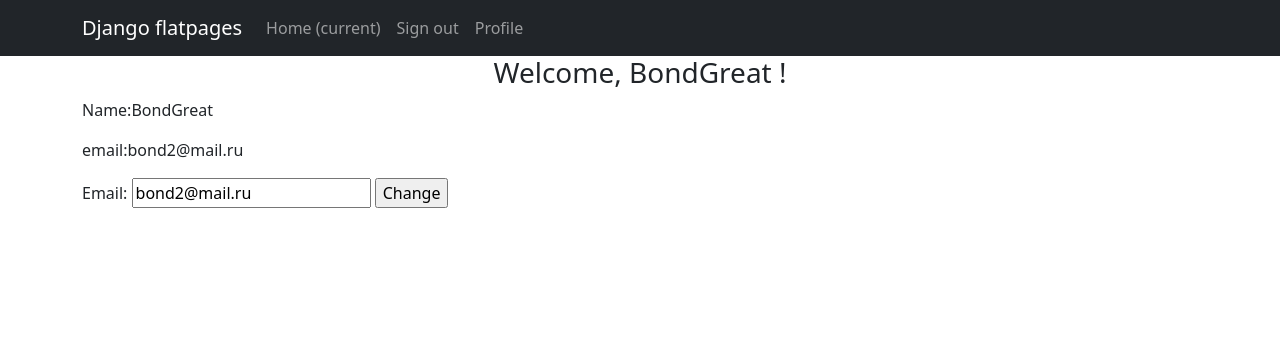
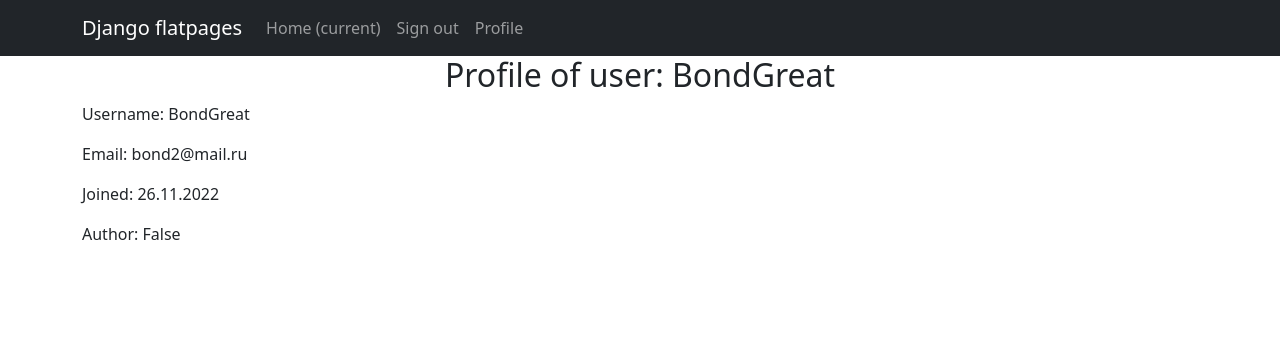
Before and after one commit to RashidUmarov/NewsPortal_D5, a Django app: page /accounts/6 in a window 1280 px wide. Shown: the top 356 px of the page. Run offline with Django 4.2, Linux system fonts and the light colour scheme; a user stored in the database is signed in; data comes from the database, SQL or seed files in the repository; both versions use the stored data as it was after the commit; some libraries are stand-ins or nearby versions.

Commit message:
NewsPosrtal D5: added checkbox Author on UserProfile page. Now Save user doesn't work

```diff
--- a/accounts/forms.py
+++ b/accounts/forms.py
@@ -1,6 +1,6 @@
 from django import forms
 from django.contrib.auth.forms import UserCreationForm
-from django.contrib.auth.models import User
+from django.contrib.auth.models import User, Group
 
 
 class SignUpForm(UserCreationForm):
@@ -21,17 +21,63 @@
 
 
 class UserProfile(forms.ModelForm):
-    first_name = forms.CharField(label="Имя")
-    last_name = forms.CharField(label="Фамилия")
-    email = forms.EmailField(label="Email")
+    author = forms.BooleanField(required=False)
+    # username=forms.CharField(max_length=120)
+    # first_name=forms.CharField(max_length=100)
+    # last_name = forms.CharField(max_length=100)
+    def __init__(self, *args, **kwargs):
+        #print(kwargs)
+        user_from_instance = kwargs.pop('instance')
+        # print(user)
+
+        # author = user.groups.filter(name='authors').exists()
+        initial_arguments = kwargs.get('initial', None)
+        updated_initail = {}
+        user = None
+        if initial_arguments:
+            user = initial_arguments.get('user', None)
+        if not user:
+            user = user_from_instance
+        updated_initail['username'] = getattr(user, 'username', None)
+        updated_initail['first_name'] = getattr(user, 'first_name', None)
+        updated_initail['last_name'] = getattr(user, 'first_name', None)
+        updated_initail['author'] = user.groups.filter(name='authors').exists()
+        #print('updated_initail')
+        #print(updated_initail)
+        # в конце обновим kwargs
+        kwargs.update(initial=updated_initail)
+        # отправляем все это в форму
+        super(UserProfile, self).__init__(*args, **kwargs)
 
     class Meta:
         model = User
-        fields = (
-            "first_name",
-            "last_name",
-            "email",
-        )
+        fields = [
+            'username',
+            'first_name',
+            'last_name',
+            'author',
+        ]
+        labels = {'username': ('Логин'),
+                  'first_name': ('Имя'),
+                  'last_name': ('Фамилия'),
+                  'author': ('Автор')
+                  }
+        help_texts = {'first_name': ('Укажите ваше имя'),
+                      'last_name': ('Ваша фамилия'),
+                      }
+
+    def save(self, request):
+        print(f'save in UserProfile')
+        user = super().save(request)
+        authors = Group.objects.get(name="authors")
+        checked = self.author
+        print(f'checked={checked}')
+        if checked:
+            print(f'author = {checked}')
+            user.groups.add(authors)
+        else:
+            authors.user_set.remove(user)
+        return user
 
 
 # Кастомизируем форму регистрации SignupForm, которую предоставляет пакет allauth.
--- a/accounts/views.py
+++ b/accounts/views.py
@@ -1,8 +1,8 @@
 from django.shortcuts import render
-
-from django.contrib.auth.models import User
-from django.views.generic.edit import CreateView
-from django.views.generic import DetailView
+from django.contrib.auth.mixins import LoginRequiredMixin, PermissionRequiredMixin
+from django.contrib.auth.models import User, Group
+from django.views.generic.edit import CreateView, UpdateView
+from django.shortcuts import redirect, reverse
 from .forms import SignUpForm, UserProfile
 
 
@@ -13,10 +13,50 @@
 
     template_name = 'registration/signup.html'
 
+# class UserProfile(LoginRequiredMixin, UpdateView):
+class UserProfile( UpdateView):
+    permission_required = ('auth.change_user',)
+    form_class = UserProfile
+    model = User
+    # success_url = '/accounts/{{ user.id }}' # тут нарываемся на 405 ошибкe - сервер запрещает влоб менять email
+    template_name = 'profile.html'
+    context_object_name = 'user'
 
-class UserProfile(DetailView):
-    model = User
-    form_class = UserProfile
-    context_object_name = 'user'
-    success_url = '/accounts/{{ user.id }}' # тут нарываемся на 405 ошибкe - сервер запрещает влоб менять email
-    template_name = 'profile.html'
+    # Метод get_context_data позволяет нам изменить набор данных,
+    # который будет передан в шаблон.
+    def get_context_data(self, **kwargs):
+        # получим объект пользователя
+        user = super().get_object()
+        #print(f'user={user}')
+        # С помощью super() мы обращаемся к родительским классам
+        # и вызываем у них метод get_context_data с теми же аргументами,
+        # что и были переданы нам.
+        # В ответе мы должны получить словарь.
+        context = super().get_context_data(**kwargs)
+        # К словарю добавим признак того, что user входит в группу authors
+        # группа автора
+        # authors=Group.objects.get(name="authors")
+        if user.groups.filter(name='authors').exists():
+            context['author'] = True
+        else:
+            context['author'] = False
+        return context
+
+    def form_valid(self, form):
+        user = form.save(commit=False)
+        #print(user)
+        checked = form.cleaned_data['author']
+        print(f'author = {checked}')
+        if checked:
+            authors = Group.objects.get(name="authors")
+            user.groups.add(authors)
+            print(f'added user {user}')
+        return super().form_valid(form)
+
+    def get_success_url(self):  # new
+        pk = self.kwargs["pk"]
+        return reverse("profile", kwargs={"pk": pk})  # здесь "profile" является именем паттерна в urls.py
+        """
+        accounts\\urls.py
+        path('<int:pk>', UserProfile.as_view(), name='profile'),
+        """
--- a/templates/news.html
+++ b/templates/news.html
@@ -60,7 +60,6 @@
         {% for post in news %}
         <tr>
             <!-- Не забываем, что переменные в шаблоне ничем не отличаются
-
              от переменных в Python. Здесь также можно получать доступ к
              полям объекта модели. Например, здесь мы выводим имя,
              в следующем столбце описание, и т.д.  -->
--- a/templates/profile.html
+++ b/templates/profile.html
@@ -13,29 +13,35 @@
 
 <!-- В контенте на странице мы выводим саму новость, идентификатор которой был передан в url -->
 {% block content %}
-{% if request.user.is_authenticated %}
+{% if request.user.id == user.id %}
 <H3> Welcome, {{ user }}  !</H3>
 {% else %}
 <H2> Profile of user: {{ user }}  </H2>
 {% endif %}
 
-<p style="text-align: left;"> Name:{{ user.username }} </p>
-<p style="text-align: left;"> email:{{ user.email }} </p>
+<p style="text-align: left;"> Username: {{ user.username }} </p>
+<p style="text-align: left;"> Email: {{ user.email }} </p>
+<p style="text-align: left;"> Joined: {{ user.date_joined|date:'d.m.Y' }} </p>
+<p style="text-align: left;"> Author: {{ author }} </p>
 <div align="left">
-
+    {% comment %}
     <form action="" method="post">
         {% csrf_token %}
          <label for="femail">Email:</label>
         <input type="text" id="femail" name="email" value="{{ user.email }}">
         <input type="submit" value="Change"> 	{#Displays a submit button (for submitting the form) #}
-
-    </form>
-    {% comment %}
-    <form action="" method="get">
-        {% csrf_token %}
-        {{ filterset.form.as_p }}
-        <input type="submit" value="Сменить"/>
     </form>
     {% endcomment %}
+{% if request.user.is_authenticated %}
+    {% if request.user.id == user.id %}
+    <hr>
+    <h3> Изменить данные </h3>
+    <form action="" method="post">
+        {% csrf_token %}
+        {{ form.as_p }}
+        <input type="submit" value="Сохранить"/>
+    </form>
+    {% endif %}
+{% endif %}
 </div>
 {% endblock content %}
```
Also changed, not shown: db.sqlite3.
